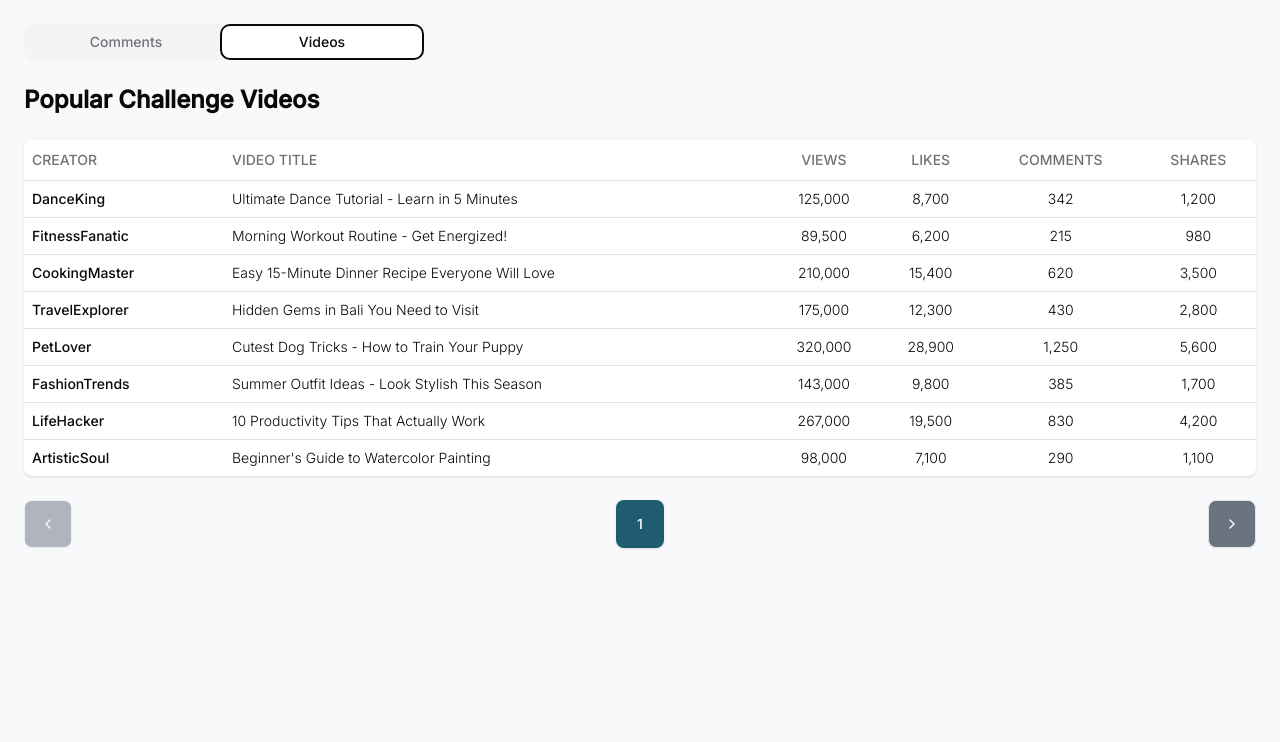
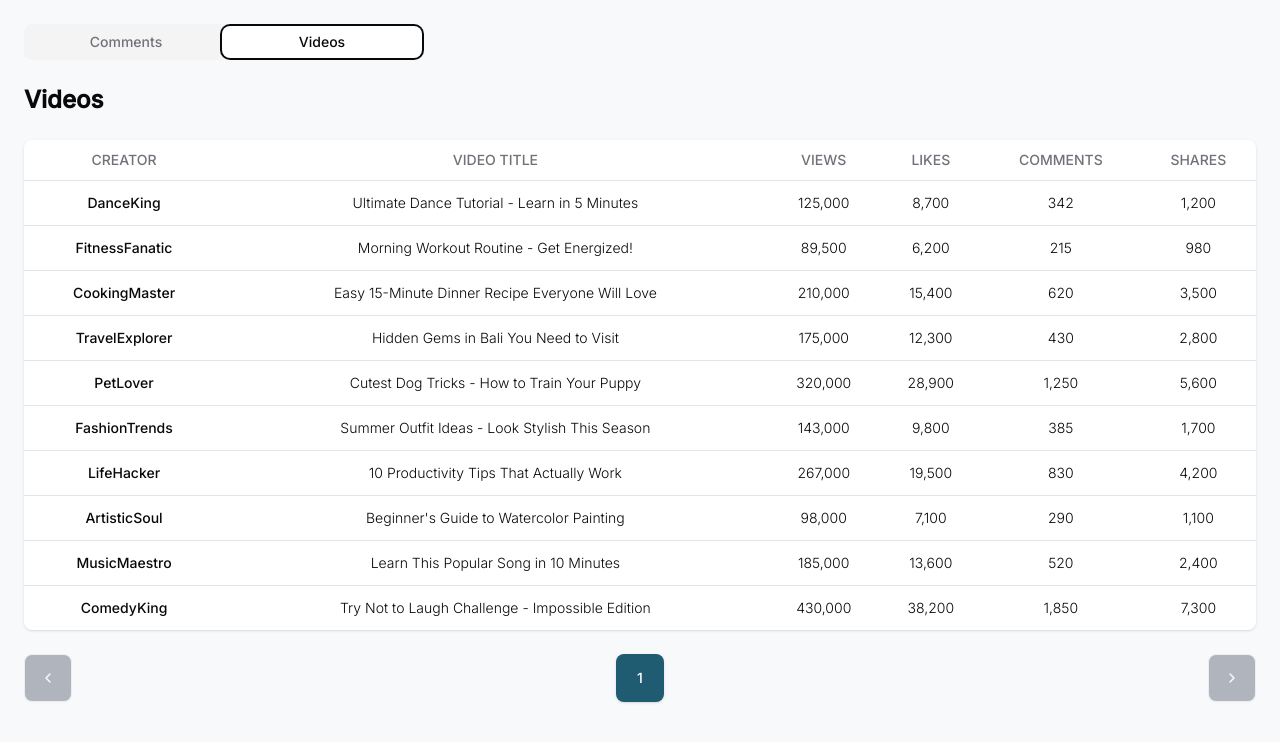
Before and after one commit to megatransactFront/challenz_dashboard, a Next.js app: page /report in a window 1280 px wide. Both pictures are taken after a click on the tab "Videos". Shown: the top 742 px of the page. Built offline with nearby package versions, Linux system fonts and the light colour scheme.

Commit message:
implement reusable pagination component

```diff
--- a/src/app/report/components/comments-tab.tsx
+++ b/src/app/report/components/comments-tab.tsx
@@ -1,6 +1,6 @@
 "use client";
 
-import React, { useState } from "react";
+import React, { useCallback, useState } from "react";
 import {
     Table,
     TableBody,
@@ -11,6 +11,7 @@ import {
 } from "@/components/ui/table";
 import { Button } from "@/components/ui/button";
 import { ChevronLeft, ChevronRight } from "lucide-react";
+import ChallenzPagination from "@/components/ChallenzPagination";
 
 interface Comment {
     id: number;
@@ -102,42 +103,37 @@ const commentsData: Comment[] = [
         reports: null,
         replies: 234,
     },
+    {
+        id: 11,
+        username: "Jai Liger",
+        comment: "Your voice is incredible! Love this Challenge Response!!!",
+        likes: 20000,
+        reports: null,
+        replies: 234,
+    },
+    {
+        id: 12,
+        username: "Jai Liger",
+        comment: "Your voice is incredible! Love this Challenge Response!!!",
+        likes: 20000,
+        reports: null,
+        replies: 234,
+    },
 ];
 
 export default function CommentsTab() {
-    const [currentPage, setCurrentPage] = useState(1);
     const itemsPerPage = 10;
-    const totalPages = Math.ceil(commentsData.length / itemsPerPage);
-
-    // Get current items
-    const indexOfLastItem = currentPage * itemsPerPage;
-    const indexOfFirstItem = indexOfLastItem - itemsPerPage;
-    const currentItems = commentsData.slice(indexOfFirstItem, indexOfLastItem);
-
-    // Change page
-    const goToPage = (pageNumber: number) => {
-        setCurrentPage(pageNumber);
-    };
-
-    const goToPreviousPage = () => {
-        if (currentPage > 1) {
-            setCurrentPage(currentPage - 1);
-        }
-    };
-
-    const goToNextPage = () => {
-        if (currentPage < totalPages) {
-            setCurrentPage(currentPage + 1);
-        }
-    };
-
+    const [currentItems, setCurrentItems] = useState<Comment[]>(commentsData.slice(0, itemsPerPage));
+    const handleSetCurrentItems = useCallback((items: Comment[]) => {
+        setCurrentItems(items);
+    }, []);
     return (
         <div className="space-y-6">
-            <h2 className="text-2xl font-semibold">Dance Challenge Comments</h2>
+            <h2 className="text-2xl font-semibold">Comments</h2>
             <div className="bg-white rounded-lg shadow">
                 <Table>
                     <TableHeader>
-                        <TableRow>
+                        <TableRow >
                             <TableHead className="w-[200px] text-center">USERNAME</TableHead>
                             <TableHead className="text-center">COMMENT</TableHead>
                             <TableHead className="text-center">COMMENT LIKES</TableHead>
@@ -148,7 +144,7 @@ export default function CommentsTab() {
                     <TableBody>
                         {currentItems.map((comment) => (
                             <TableRow key={comment.id}>
-                                <TableCell className="font-medium text-center">{comment.username}</TableCell>
+                                <TableCell className="font-medium text-center py-3">{comment.username}</TableCell>
                                 <TableCell className="text-center">{comment.comment}</TableCell>
                                 <TableCell className="text-center">{comment.likes}</TableCell>
                                 <TableCell className="text-center">{comment.reports || "-"}</TableCell>
@@ -160,34 +156,8 @@ export default function CommentsTab() {
             </div>
 
             {/* Pagination */}
-            <div className="flex justify-between items-center mb-2">
-                <Button
-                    variant="outline"
-                    size="icon"
-                    className="w-12 h-12 rounded-lg bg-gray-500 hover:bg-[#707070] text-white"
-                    onClick={() => setCurrentPage(prev => Math.max(prev - 1, 1))}
-                    disabled={currentPage === 1}
-                >
-                    <ChevronLeft className="h-6 w-6" />
-                </Button>
-                <div className="flex items-center">
-                    <Button
-                        variant="default"
-                        className="w-12 h-12 rounded-lg bg-[#1F5C71] text-white"
-                    >
-                        {currentPage}
-                    </Button>
-                </div>
-                <Button
-                    variant="outline"
-                    size="icon"
-                    className="w-12 h-12 rounded-lg bg-gray-500 hover:bg-[#707070] text-white"
-                    onClick={() => setCurrentPage(prev => Math.min(prev + 1, totalPages))}
-                    disabled={currentPage === totalPages}
-                >
-                    <ChevronRight className="h-6 w-6" />
-                </Button>
-            </div>
+            <ChallenzPagination items={commentsData} itemsPerPage={itemsPerPage} setCurrentItems={handleSetCurrentItems} />
+
         </div>
     );
 }
--- a/src/app/report/components/videos-tab.tsx
+++ b/src/app/report/components/videos-tab.tsx
@@ -1,6 +1,6 @@
 "use client";
 
-import React, { useState } from "react";
+import React, { useCallback, useState } from "react";
 import {
     Table,
     TableBody,
@@ -9,8 +9,7 @@ import {
     TableHeader,
     TableRow,
 } from "@/components/ui/table";
-import { Button } from "@/components/ui/button";
-import { ChevronLeft, ChevronRight } from "lucide-react";
+import ChallenzPagination from "@/components/ChallenzPagination";
 
 interface Video {
     id: number;
@@ -116,41 +115,21 @@ const videosData: Video[] = [
 ];
 
 export default function VideosTab() {
-    const [currentPage, setCurrentPage] = useState(1);
-    const itemsPerPage = 8;
-    const totalPages = Math.ceil(videosData.length / itemsPerPage);
-
-    // Get current items
-    const indexOfLastItem = currentPage * itemsPerPage;
-    const indexOfFirstItem = indexOfLastItem - itemsPerPage;
-    const currentItems = videosData.slice(indexOfFirstItem, indexOfLastItem);
-
-    // Change page
-    const goToPage = (pageNumber: number) => {
-        setCurrentPage(pageNumber);
-    };
-
-    const goToPreviousPage = () => {
-        if (currentPage > 1) {
-            setCurrentPage(currentPage - 1);
-        }
-    };
-
-    const goToNextPage = () => {
-        if (currentPage < totalPages) {
-            setCurrentPage(currentPage + 1);
-        }
-    };
+    const itemsPerPage = 10;
+    const [currentItems, setCurrentItems] = useState<Video[]>(videosData.slice(0, itemsPerPage));
+    const handleSetCurrentItems = useCallback((items: Video[]) => {
+        setCurrentItems(items);
+    }, []);
 
     return (
         <div className="space-y-6">
-            <h2 className="text-2xl font-semibold">Popular Challenge Videos</h2>
+            <h2 className="text-2xl font-semibold">Videos</h2>
             <div className="bg-white rounded-lg shadow">
                 <Table>
                     <TableHeader>
                         <TableRow>
-                            <TableHead className="w-[200px]">CREATOR</TableHead>
-                            <TableHead>VIDEO TITLE</TableHead>
+                            <TableHead className="w-[200px] text-center">CREATOR</TableHead>
+                            <TableHead className="text-center">VIDEO TITLE</TableHead>
                             <TableHead className="text-center">VIEWS</TableHead>
                             <TableHead className="text-center">LIKES</TableHead>
                             <TableHead className="text-center">COMMENTS</TableHead>
@@ -160,8 +139,8 @@ export default function VideosTab() {
                     <TableBody>
                         {currentItems.map((video) => (
                             <TableRow key={video.id}>
-                                <TableCell className="font-medium">{video.username}</TableCell>
-                                <TableCell>{video.title}</TableCell>
+                                <TableCell className="font-medium py-3 text-center">{video.username}</TableCell>
+                                <TableCell className="text-center">{video.title}</TableCell>
                                 <TableCell className="text-center">{video.views.toLocaleString()}</TableCell>
                                 <TableCell className="text-center">{video.likes.toLocaleString()}</TableCell>
                                 <TableCell className="text-center">{video.comments.toLocaleString()}</TableCell>
@@ -172,35 +151,7 @@ export default function VideosTab() {
                 </Table>
             </div>
 
-            {/* Pagination */}
-            <div className="flex justify-between items-center mb-2">
-                <Button
-                    variant="outline"
-                    size="icon"
-                    className="w-12 h-12 rounded-lg bg-gray-500 hover:bg-[#707070] text-white"
-                    onClick={() => setCurrentPage(prev => Math.max(prev - 1, 1))}
-                    disabled={currentPage === 1}
-                >
-                    <ChevronLeft className="h-6 w-6" />
-                </Button>
-                <div className="flex items-center">
-                    <Button
-                        variant="default"
-                        className="w-12 h-12 rounded-lg bg-[#1F5C71] text-white"
-                    >
-                        {currentPage}
-                    </Button>
-                </div>
-                <Button
-                    variant="outline"
-                    size="icon"
-                    className="w-12 h-12 rounded-lg bg-gray-500 hover:bg-[#707070] text-white"
-                    onClick={() => setCurrentPage(prev => Math.min(prev + 1, totalPages))}
-                    disabled={currentPage === totalPages}
-                >
-                    <ChevronRight className="h-6 w-6" />
-                </Button>
-            </div>
+            <ChallenzPagination items={videosData} itemsPerPage={itemsPerPage} setCurrentItems={handleSetCurrentItems} />
         </div>
     );
 }
--- /dev/null
+++ b/src/components/ChallenzPagination.tsx
@@ -0,0 +1,66 @@
+'use client'
+import { ChevronLeft, ChevronRight } from 'lucide-react'
+import React, { useEffect, useState } from 'react'
+import { Button } from '@/components/ui/button'
+
+const ChallenzPagination = ({ items = [], itemsPerPage = 10, setCurrentItems }: { items: Array<any>, itemsPerPage?: number, setCurrentItems: (data: any) => void }) => {
+    const [currentPage, setCurrentPage] = useState(1);
+    const totalPages = Math.ceil(items.length / itemsPerPage);
+
+    // Change page
+    const goToPage = (pageNumber: number) => {
+        setCurrentPage(pageNumber);
+    };
+
+    // Get current items
+    useEffect(() => {
+        const indexOfLastItem = currentPage * itemsPerPage;
+        const indexOfFirstItem = indexOfLastItem - itemsPerPage;
+        const currentItems = items.slice(indexOfFirstItem, indexOfLastItem);
+        setCurrentItems(currentItems);
+    }
+        , [currentPage, items, itemsPerPage, setCurrentItems]);
+    const goToPreviousPage = () => {
+        if (currentPage > 1) {
+            setCurrentPage(currentPage - 1);
+        }
+    };
+
+    const goToNextPage = () => {
+        if (currentPage < totalPages) {
+            setCurrentPage(currentPage + 1);
+        }
+    };
+    return (
+        <div className="flex justify-between items-center mb-2">
+            <Button
+                variant="outline"
+                size="icon"
+                className="w-12 h-12 rounded-lg bg-gray-500 hover:bg-[#707070] text-white"
+                onClick={goToPreviousPage}
+                disabled={currentPage === 1}
+            >
+                <ChevronLeft className="h-6 w-6" />
+            </Button>
+            <div className="flex items-center">
+                <Button
+                    variant="default"
+                    className="w-12 h-12 rounded-lg bg-[#1F5C71] text-white"
+                >
+                    {currentPage}
+                </Button>
+            </div>
+            <Button
+                variant="outline"
+                size="icon"
+                className="w-12 h-12 rounded-lg bg-gray-500 hover:bg-[#707070] text-white"
+                onClick={goToNextPage}
+                disabled={currentPage === totalPages}
+            >
+                <ChevronRight className="h-6 w-6" />
+            </Button>
+        </div>
+    )
+}
+
+export default ChallenzPagination
```
